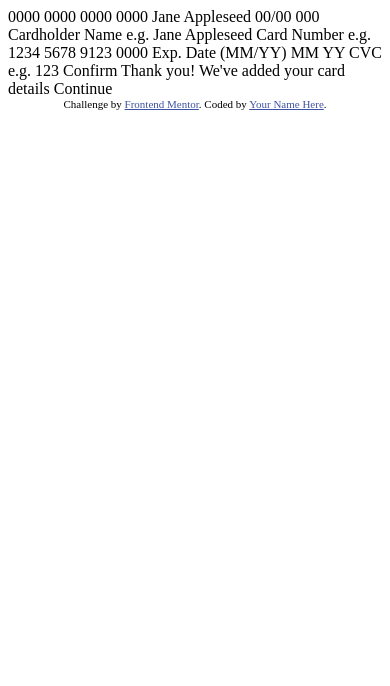
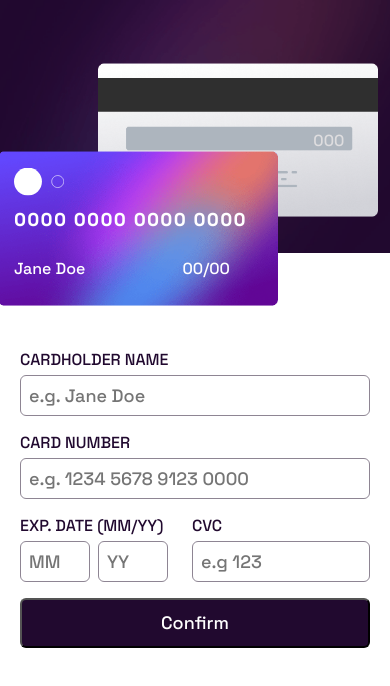
Before and after one commit to morganwestcoding/interactive-card-details-form-main, a plain HTML site: page index.html in a window 390 px wide. Drawn offline with Linux system fonts and the light colour scheme.

Commit message:
Completed code

```diff
--- /dev/null
+++ b/app.js
@@ -0,0 +1,92 @@
+const cardNumber = document.getElementById("number");
+const numberInp = document.getElementById("card_number");
+const nameInp = document.getElementById("card_name");
+const cardName = document.getElementById("name");
+const cardMonth = document.getElementById("month");
+const cardYear = document.getElementById("year");
+const monthInp = document.getElementById("card_month");
+const yearInp = document.getElementById("card_year");
+const cardCvc = document.getElementById("cvc");
+const cvcInp = document.getElementById("card_cvc");
+const submitBtn = document.getElementById("submit_btn");
+const compeleted = document.querySelector(".thank");
+const form = document.querySelector("form");
+
+function setCardNumber(e) {
+    cardNumber.innerText = format(e.target.value);
+}
+function setCardName(e) {
+  cardName.innerText = format(e.target.value);
+}
+function setCardMonth(e) {
+  cardMonth.innerText = format(e.target.value);
+}
+function setCardYear(e) {
+  cardYear.innerText = format(e.target.value);
+}
+function setCardCvc(e) {
+  cardCvc.innerText = format(e.target.value);
+}
+
+function handleSubmit(e) {
+    e.preventDefault();
+    if (!nameInp.value) {
+      nameInp.classList.add('error');
+      nameInp.parentElement.classList.add("error_message")
+    } else {
+      nameInp.classList.remove("error");
+      nameInp.parentElement.classList.remove("error_message");
+    }
+    if (!numberInp.value) {
+      numberInp.classList.add('error')
+      numberInp.parentElement.classList.add("error_message");
+    } else if (numberInp.value.length < 16) {
+        numberInp.classList.add("error")
+    } else {
+      numberInp.classList.remove("error");
+      numberInp.parentElement.classList.remove("error_message");
+    }
+    if (!monthInp.value) {
+      monthInp.classList.add("error")
+      monthInp.parentElement.classList.add("error_message");
+    } else {
+      monthInp.classList.remove("error");
+      monthInp.parentElement.classList.remove("error_message");
+    }
+    if (!yearInp.value) {
+      yearInp.classList.add("error")
+      yearInp.parentElement.classList.add("error_message");
+    } else {
+      yearInp.classList.remove("error");
+      yearInp.parentElement.classList.remove("error_message");
+    }
+    if (!cvcInp.value) {
+      cvcInp.classList.add("error")
+      cvcInp.parentElement.classList.add("error_message");
+    } else {
+      cvcInp.classList.remove("error");
+      cvcInp.parentElement.classList.remove("error_message");
+    }
+    if (
+      nameInp.value &&
+      numberInp.value &&
+      monthInp.value &&
+      yearInp.value &&
+      cvcInp.value &&
+      numberInp.value.length == 16
+    ) {
+      compeleted.classList.remove("hidden");
+      form.classList.add("hidden");
+    }
+
+}
+function format(s) {
+  return s.toString().replace(/\d{4}(?=.)/g, "$& ");
+}
+
+numberInp.addEventListener("keyup", setCardNumber);
+nameInp.addEventListener("keyup", setCardName);
+monthInp.addEventListener("keyup", setCardMonth);
+yearInp.addEventListener("keyup", setCardYear);
+cvcInp.addEventListener("keyup", setCardCvc);
+submitBtn.addEventListener("click", handleSubmit);
--- a/index.html
+++ b/index.html
@@ -2,50 +2,105 @@
 <html lang="en">
 <head>
   <meta charset="UTF-8">
-  <meta name="viewport" content="width=device-width, initial-scale=1.0"> <!-- displays site properly based on user's device -->
-
-  <link rel="icon" type="image/png" sizes="32x32" href="./images/favicon-32x32.png">
+  <meta name="viewport" content="width=device-width, initial-scale=1.0">
+  <!-- displays site properly based on user's device -->
+  <link
+  rel="icon"
+  type="image/png"
+  sizes="32x32"
+  href="./images/favicon-32x32.png"/>
+  <link rel="stylesheet" href="./style.css"/>
 
   <title>Frontend Mentor | Interactive card details form</title>
-
-  <!-- Feel free to remove these styles or customise in your own stylesheet 👍 -->
-  <style>
-    .attribution { font-size: 11px; text-align: center; }
-    .attribution a { color: hsl(228, 45%, 44%); }
-  </style>
 </head>
 <body>
+  <main>
+    <div class="container">
+      <div class="left_section">
+       <div class="cards">
+          <div class="front_card">
+            <img src="./images/bg-card-front.png" alt="front-card"/>
+            <div class="card_container">
+              <img src="./images/card-logo.svg" alt="logo" class="card_logo"/>
+              <h1 id="number">0000 0000 0000 0000</h1>
+              <div class="card_info">
+                <span id="name">Jane Doe</span>
+                <span id="date">
+                <span id="month">00</span>/<span id="year">00</span>
+</span>
+              </div>
+            </div>
+          </div>
+         <div class="back_card">
+          <img src="./images/bg-card-back.png" alt="back-card"/>
+          <span id="cvc">000</span>
+          </div>
+        </div>
+    </div>
 
-  0000 0000 0000 0000
-  Jane Appleseed
-  00/00
+    <div class="right_section">
+      <form>
+        <div class="grid_1">
+          <label for="card_name">Cardholder Name</label>
+          <input type="text" placeholder="e.g. Jane Doe" id="card_name" required/>
+        </div>
+        <div class="grid_2">
+          <label for="card_number">Card Number</label>
+          <input type="number" oninput="if(this.value.length > this.maxLength) this.value=this.value.slice(0,this.maxLength)" minlength="16" maxlength="16" placeholder="e.g. 1234 5678 9123 0000" id="card_number" required>
 
-  000
+        </div>
+        <div class="card_information">
+          <div id="card_date">
+            <label for="card_date">Exp. Date (MM/YY)</label>
+            <div class="two_inp">
+              <div>
+                <input
+                type="number"
+                placeholder="MM"
+                oninput="if(this.value.length > this.maxLength) this.value=this.value.slice(0,this.maxLength)"
+                maxlength="2"
+                minlength="2"
+                id="card_month"
+                required
+                >
+              </div>
+              <div>
+                <input
+                type="number"
+                placeholder="YY"
+                oninput="if(this.value.length > this.maxLength) this.value=this.value.slice(0,this.maxLength)"
+                maxlength="2"
+                minlength="2"
+                id="card_year"
+                required
+                >
+              </div>
+          </div>
+        </div>
+        <div class="grid_4">
+          <label for="card_cvc">CVC</label>
+          <input type="number"
+          oninput="if(this.value.length > this.maxLength) this.value=this.value.slice(0,this.maxLength)"
+          minlength="3"
+          maxlength="3"
+          placeholder="e.g 123"
+          id="card_cvc"
+          required
+          >
+        </div>
+      </div>
+      <button id="submit_btn" type="submit">Confirm</button>
+    </form>
+    <div class="thank hidden">
+      <img src="./images/icon-complete.svg" alt="completed"/>
+      <h1>Thank you!</h1>
+      <p> We've added your card details</p>
+      <button>Continue</button>
+    </div>
+  </div>
+</div>
+ </main>
 
-  Cardholder Name
-  e.g. Jane Appleseed
-
-  Card Number
-  e.g. 1234 5678 9123 0000
-
-  Exp. Date (MM/YY)
-  MM
-  YY
-
-  CVC
-  e.g. 123
-
-  Confirm
-
-  <!-- Completed state start -->
-
-  Thank you!
-  We've added your card details
-  Continue
-
-  <div class="attribution">
-    Challenge by <a href="https://www.frontendmentor.io?ref=challenge" target="_blank">Frontend Mentor</a>.
-    Coded by <a href="#">Your Name Here</a>.
-  </div>
+ <script src="app.js"></script>
 </body>
 </html>
--- /dev/null
+++ b/style.css
@@ -0,0 +1,242 @@
+@import url('https://fonts.googleapis.com/css2?family=Space+Grotesk:wght@500&display=swap');
+
+:root {
+  --Red: hsl(0, 100%, 66%);
+  --White: hsl(0, 0%, 100%);
+  --Light-grayish-violet: hsl(270, 3%, 87%);
+  --Dark-grayish-violet: hsl(279, 6%, 55%);
+  --Very-dark-violet: hsl(278, 68%, 11%);
+}
+*,*>*{
+  font-family: 'Space Grotesk', sans-serif;
+  padding: 0;
+  margin: 0;
+  box-sizing: border-box;
+}
+body{
+  min-height: 100vh;
+}
+.hidden{
+  display: none !important;
+}
+.error{
+  border: 2px solid var(--Red);
+}
+.error_message::after{
+  content: "can't be blank";
+  color: var(--Red);
+  margin-top: .2rem;
+
+}
+.container{
+  display: flex;
+  align-items:center;
+}
+.left_section{
+  min-height: 100vh;
+  width: 40%;
+  background-image: url('./images/bg-main-desktop.png');
+  background-position: center center;
+  background-size: cover;
+  background-repeat: no-repeat;
+  position: relative;
+}
+.cards{
+  position: absolute;
+  top: 50%;
+  display: flex;
+  flex-direction: column;
+  gap: 2rem;
+  left: 100%;
+  transform: translate(-50%,-50%);
+}
+.front_card{
+  position: relative;
+  transform: translateX(-100px);
+}
+.card_logo{
+  position: absolute;
+  top: 1rem;
+  left: 1rem;
+}
+#number{
+  position: absolute;
+  color: var(--White);
+  bottom: 5rem;
+  left: 1rem;
+  letter-spacing: 2px;
+}
+.card_info{
+  position: absolute;
+  bottom: 2rem;
+  left: 1rem;
+  right: 3rem;
+  display: flex;
+  color: var(--White);
+  justify-content: space-between;
+}
+.back_card{
+  position: relative;
+}
+#cvc{
+  position: absolute;
+  right: 3.5rem;
+  top: 7rem;
+  color: var(--Light-grayish-violet);
+}
+.right_section{
+  display: flex;
+  align-items: center;
+  justify-content: center;
+  width: 100%;
+}
+.right_section form{
+  display: grid;
+  gap: 1rem;
+  width: 350px;
+  grid-template-columns: repeat(2,1fr);
+  grid-template-rows: repeat(4,1fr);
+}
+label{
+  color: var(--Very-dark-violet);
+  margin-bottom: .3rem;
+  text-transform: uppercase;
+}
+input{
+  padding: .5rem;
+  font-size: 18px;
+  border: 1px solid var(--Dark-grayish-violet);
+  border-radius: 6px;
+}
+input::-webkit-outer-spin-button,
+input::-webkit-inner-spin-button{
+  -webkit-appearance: none;
+  margin: 0;
+}
+input::placeholdr{
+  font-family: inherit;
+  color: var(--Dark-grayish-violet);
+}
+input:focus{
+  outline-color: hs1(249,99%,64%);
+}
+.grid_1{
+  display: flex;
+  flex-direction: column;
+  grid-column: 2 span;
+}
+.grid_2{
+  display: flex;
+  flex-direction: column;
+  grid-column: 2 span;
+}
+.grid_3{
+  display: flex;
+  flex-direction: column;
+}
+.grid_4{
+  display: flex;
+  flex-direction: column;
+  grid-column: 1 span;
+}
+.card_information{
+  display: flex;
+  grid-column: 2 span;
+  gap: 1rem;
+}
+#card_date{
+  display: flex;
+  flex-direction: column;
+  grid-column: 1 span;
+}
+#card_date .two_inp{
+  display: flex;
+}
+.two_inp div{
+  flex-direction: column;
+}
+#card_date div input{
+  width: 70px;
+  margin-inline: .5rem;
+  margin-left: 0;
+}
+#card_cvc{
+  width: 100%;
+}
+form button{
+  grid-column: 2 span;
+  font-size: 18px;
+  height: 50px;
+  color: var(--White);
+  border-radius: 6px;
+  background-color: var(--Very-dark-violet);
+  cursor: pointer;
+}
+.thank{
+  width: 350px;
+  display: flex;
+  flex-direction: column;
+  align-items: center;
+  justify-content: center;
+  gap: 2rem;
+}
+.thank h1{
+  text-transform: uppercase;
+  letter-spacing: 3px;
+}
+.thank p{
+  font-size: 18px;
+  color: var(--Dark-grayish-violet);
+}
+.thank button{
+  color: var(--White);
+  width: 100%;
+  border-radius: 6px;
+  padding: 1rem;
+  font-size: 18px;
+  background-color: var(--Very-dark-violet);
+  cursor: pointer;
+}
+@media screen and (max-width: 1023px) {
+  .front_card,.front_card img,.back_card,.back_card img{
+    width: 300px;
+  }
+  .card_container .card_logo{
+    width: 50px;
+  }
+  #number{
+    font-size: 1.1rem;
+  }
+  #cvc{
+    top: 42%;
+    right: 12%;
+  }
+}
+@media screen and (max-width: 767px) {
+  .container{
+    flex-direction: column;
+  }
+  .front_card,.front_card img,.back_card,.back_card img{
+    width: 280px;
+  }
+  .left_section{
+    width: 100%;
+    min-height: 30vh;
+    background-image: url("./images/bg-main-mobile.png");
+  }
+  .cards{
+    flex-direction: column-reverse;
+    left: 61%;
+    top: 60%;
+    gap: 0%;
+  }
+  .back_card{
+    transform: translateY(70px);
+  }
+  .front_card{
+    z-index: 100;
+  }
+  .right_section{
+    margin-top: 6rem;
+  }
+}
```
